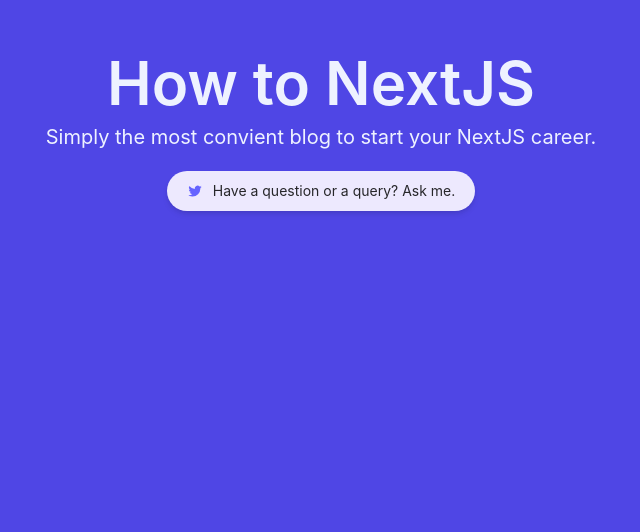
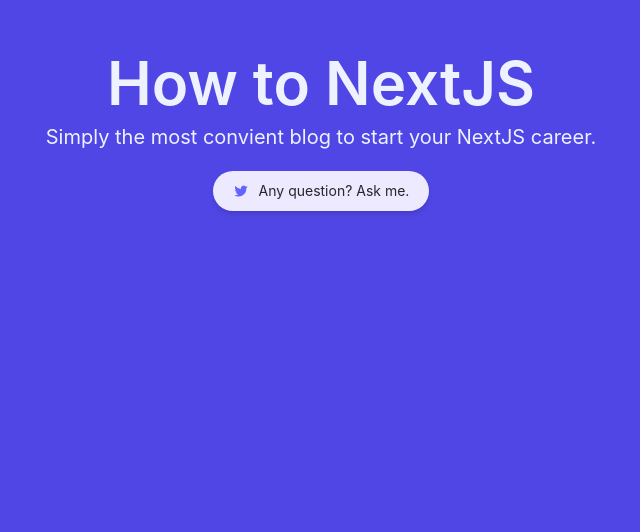
Before and after one commit to codeoholic/howtonextjs.com, a Next.js app: page / in a window 1280 px wide. Shown: the part 268-800 px from the top of the page, without its empty margins (319-959 px from the left). Built offline with nearby package versions, Linux system fonts and the light colour scheme.

Commit message:
feat: link button to twitter

```diff
--- a/pages/index.js
+++ b/pages/index.js
@@ -26,7 +26,7 @@
 						<div className="h-4 w-4 relative">
 							<img src="/twitter.svg" alt="twitter_icon"/>
 						</div>
-						<p className="text-xs md:text-sm text-zinc-800">Have a question or a query? Ask me.</p>
+						<p className="text-xs md:text-sm text-zinc-800">Any question? Ask me.</p>
 					</div>
 				</Link>
 			</div>
```
